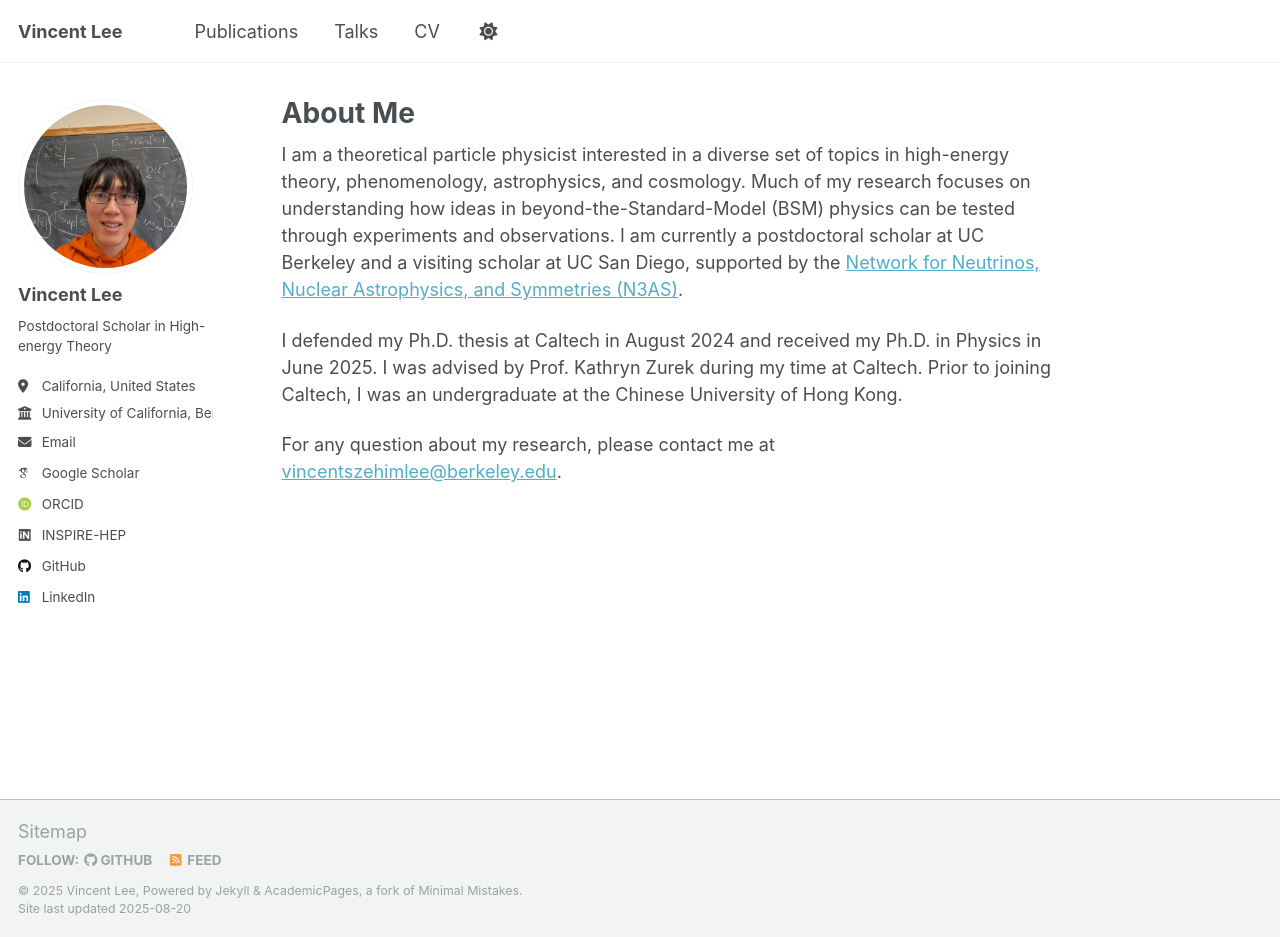
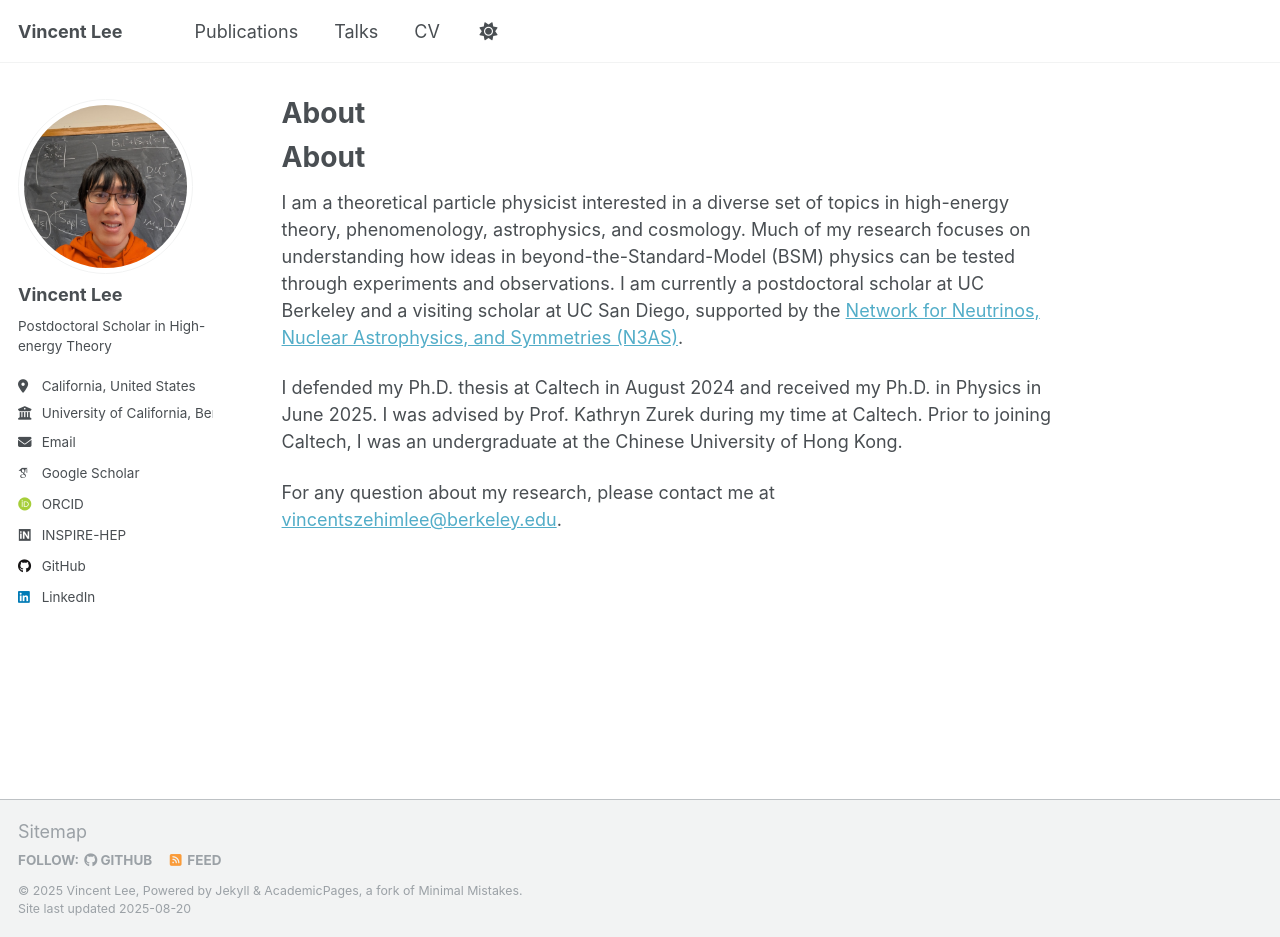
Before and after one commit to szehiml/szehiml.github.io, a Jekyll site: the page built from _pages/about.md, in a window 1280 px wide and 937 px high. Built offline with Jekyll 4.4.1, drawn with Linux system fonts in a browser that asks for light colours; some web fonts are replaced; a script that is not in the unit is left out; our own code applies the rules of GitHub Pages for plain Markdown files.

Commit message:
Update about.md

```diff
--- a/_pages/about.md
+++ b/_pages/about.md
@@ -1,11 +1,11 @@
 ---
+layout: single
 permalink: /
-title: "About Me"
 author_profile: true
-redirect_from:
-  - /about/
-  - /about.html
+title:
 ---
+
+# About
 
 I am a theoretical particle physicist interested in a diverse set of topics in high-energy theory, phenomenology, astrophysics, and cosmology. Much of my research focuses on understanding how ideas in beyond-the-Standard-Model (BSM) physics can be tested through experiments and observations. I am currently a postdoctoral scholar at UC Berkeley and a visiting scholar at UC San Diego, supported by the [Network for Neutrinos, Nuclear Astrophysics, and Symmetries (N3AS)](https://n3as.berkeley.edu/).
 
```
